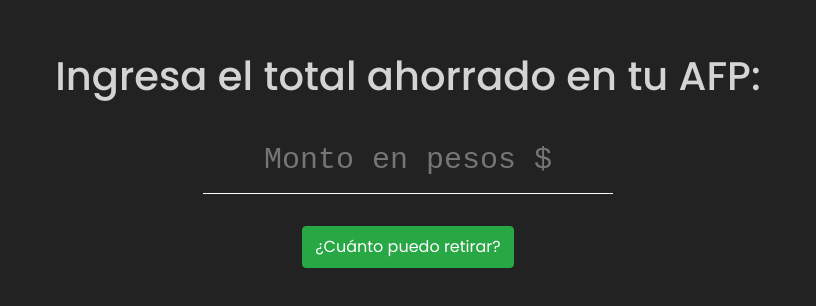
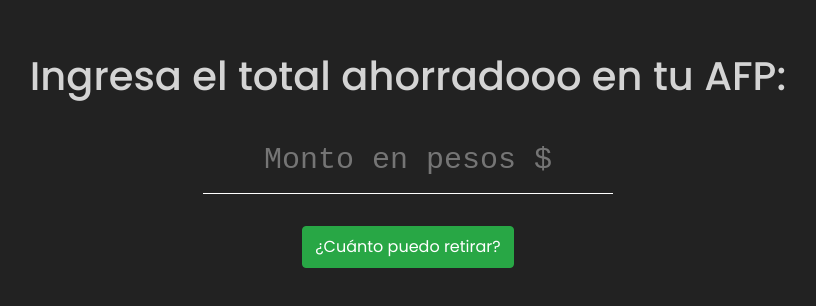
Before and after one commit to bludeapps/bludeapps.github.io, a plain HTML site: page afp/index.html in a window 1280 px wide. Shown: the part 254-560 px from the top of the page, without its empty margins (232-1048 px from the left). Drawn offline with nearby package versions, Linux system fonts and the light colour scheme.

Commit message:
html testing

```diff
--- a/afp/index.html
+++ b/afp/index.html
@@ -13,7 +13,7 @@
 <body>
     <section>
         <div class="main">
-            <p>Ingresa el total ahorrado en tu AFP:</p>
+            <p>Ingresa el total ahorradooo en tu AFP:</p>
             <input type="text" placeholder="Monto en pesos $" class="mb-2" id="monto-input">
             <button onclick="calcula()" value="val" type="button" class="btn btn-success mt-4 py-2" data-toggle="modal" data-target="#ans">¿Cuánto puedo retirar?</button>
         </div>
```
